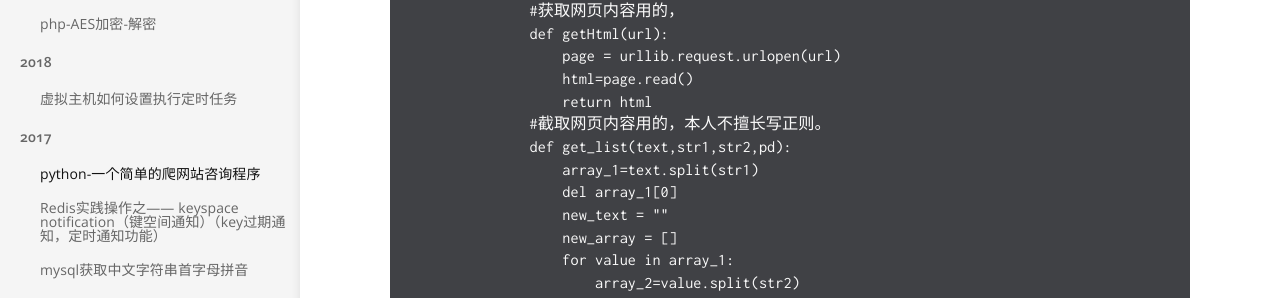
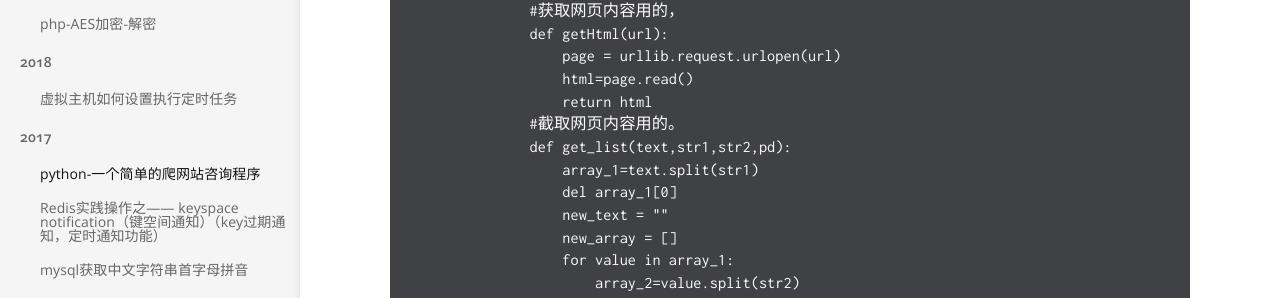
Before and after one commit to xiahao90/xiahao90.github.io, a Jekyll site: the page built from _docs/2017/2017-07-04-pathon-paquone.md, in a window 1280 px wide. Shown: the part 540-838 px from the top of the page. Built offline with Jekyll 4.4.1, drawn with Linux system fonts in a browser that asks for light colours; comment, search, counter and statistics services are not loaded; some of the changed text lies outside the part shown.

Commit message:
Update 2017-07-04-pathon-paquone.md

```diff
--- a/_docs/2017/2017-07-04-pathon-paquone.md
+++ b/_docs/2017/2017-07-04-pathon-paquone.md
@@ -20,7 +20,7 @@ date: 2017-07-04
 		    page = urllib.request.urlopen(url)
 		    html=page.read()
 		    return html
-		#截取网页内容用的，本人不擅长写正则。
+		#截取网页内容用的。
 		def get_list(text,str1,str2,pd):
 		    array_1=text.split(str1)
 		    del array_1[0]
```
